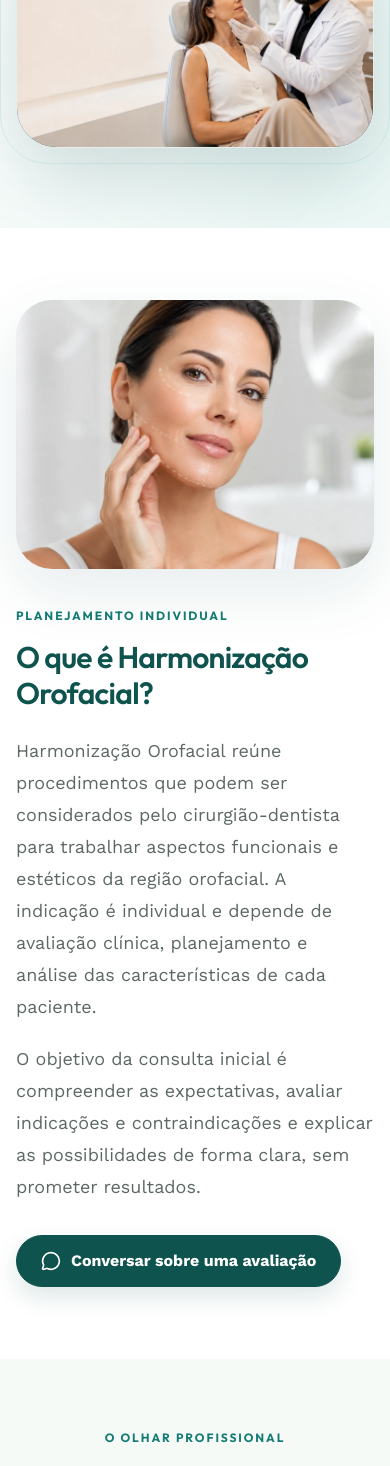
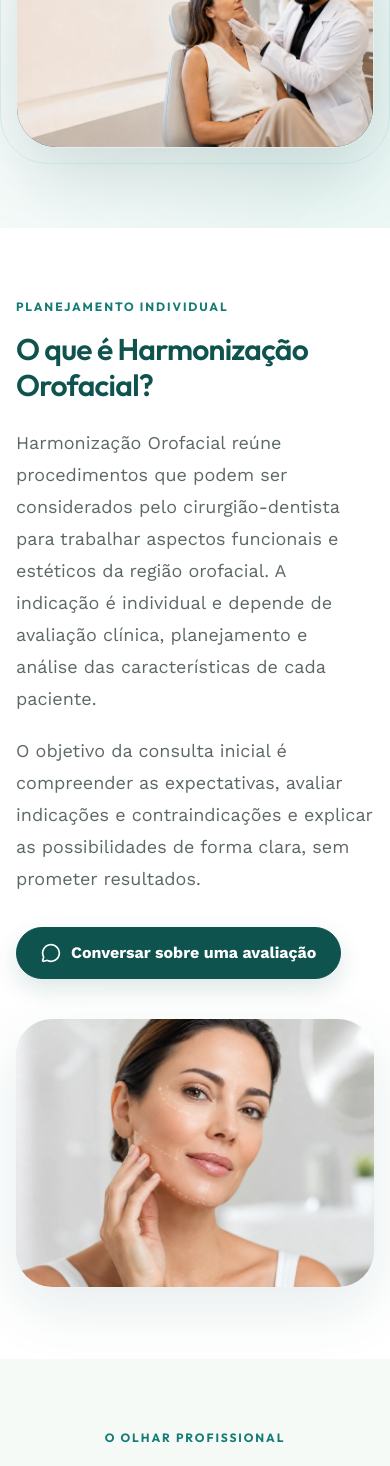
Before and after one commit to marcosmallet/odontobarrabonita, a Next.js app: page /harmonizacao-orofacial-no-recreio in a window 390 px wide. Shown: the part 959-2425 px from the top of the page. Built offline with nearby package versions, Linux system fonts and the light colour scheme.

Commit message:
feat: rearrange content layout for Harmonização Orofacial page to improve mobile experience

```diff
--- a/src/app/harmonizacao-orofacial-no-recreio/page.tsx
+++ b/src/app/harmonizacao-orofacial-no-recreio/page.tsx
@@ -402,17 +402,7 @@ export default function HarmonizacaoOrofacialNoRecreioPage() {
 
         <section id="entenda" data-harmonization-section="introduction" className="section-space bg-white">
           <div className="site-container grid items-center gap-10 lg:grid-cols-[0.95fr_1.05fr] lg:gap-16">
-            <div className="relative mx-auto w-full max-w-xl overflow-hidden rounded-[2.25rem] bg-mist shadow-[0_22px_60px_rgba(15,83,78,0.1)]">
-              <Image
-                src={evaluationImage}
-                alt="Pessoa em contexto institucional de avaliação facial para harmonização orofacial"
-                width={1448}
-                height={1086}
-                sizes="(min-width: 1024px) 45vw, 100vw"
-                className="h-auto w-full object-cover"
-              />
-            </div>
-            <div>
+            <div data-introduction-copy className="order-1 lg:order-2">
               <p className="eyebrow">Planejamento individual</p>
               <h2 className="mt-4 font-display text-3xl font-semibold tracking-tight text-petroleum sm:text-4xl lg:text-5xl">
                 O que é Harmonização Orofacial?
@@ -442,6 +432,16 @@ export default function HarmonizacaoOrofacialNoRecreioPage() {
                 <MessageCircle className="size-5" aria-hidden="true" />
                 Conversar sobre uma avaliação
               </ConversionLink>
+            </div>
+            <div data-introduction-image className="order-2 relative mx-auto w-full max-w-xl overflow-hidden rounded-[2.25rem] bg-mist shadow-[0_22px_60px_rgba(15,83,78,0.1)] lg:order-1">
+              <Image
+                src={evaluationImage}
+                alt="Pessoa em contexto institucional de avaliação facial para harmonização orofacial"
+                width={1448}
+                height={1086}
+                sizes="(min-width: 1024px) 45vw, 100vw"
+                className="h-auto w-full object-cover"
+              />
             </div>
           </div>
         </section>
```
Also changed, not shown: 1 other file (tests, documents, lock files or other folders).
